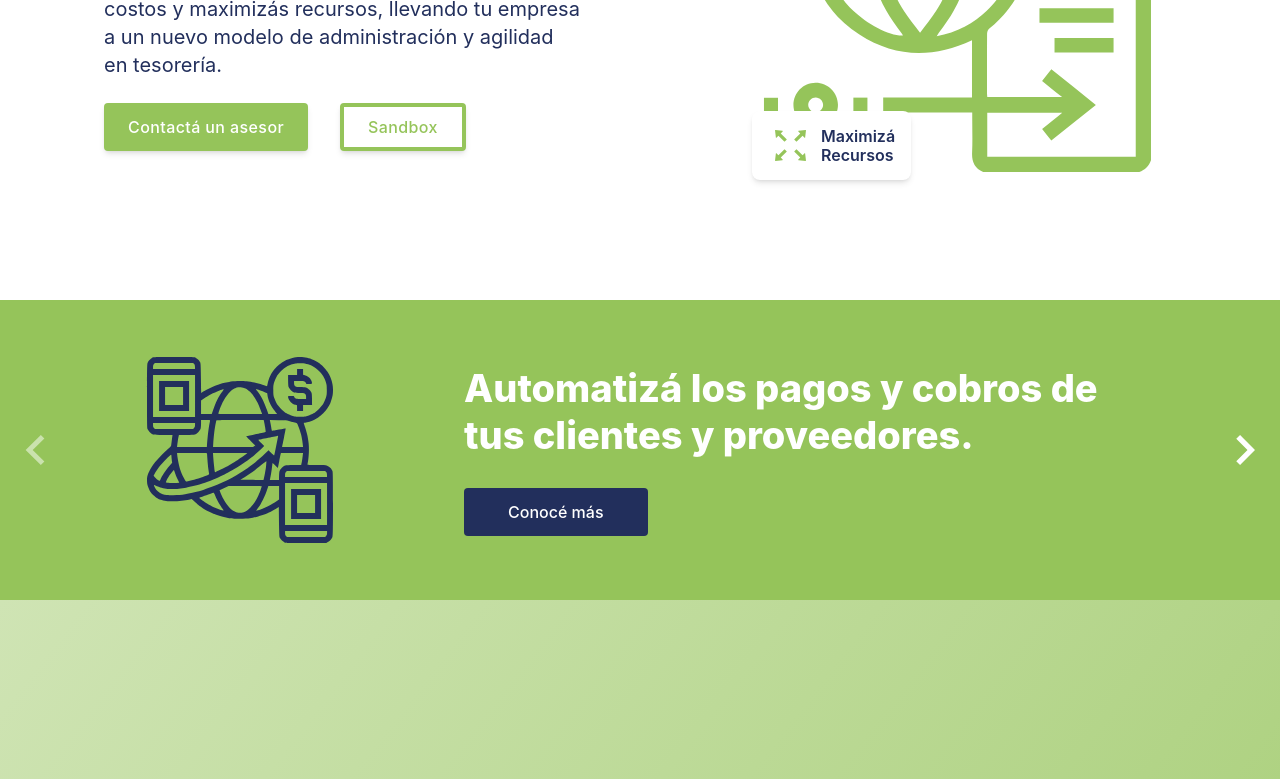
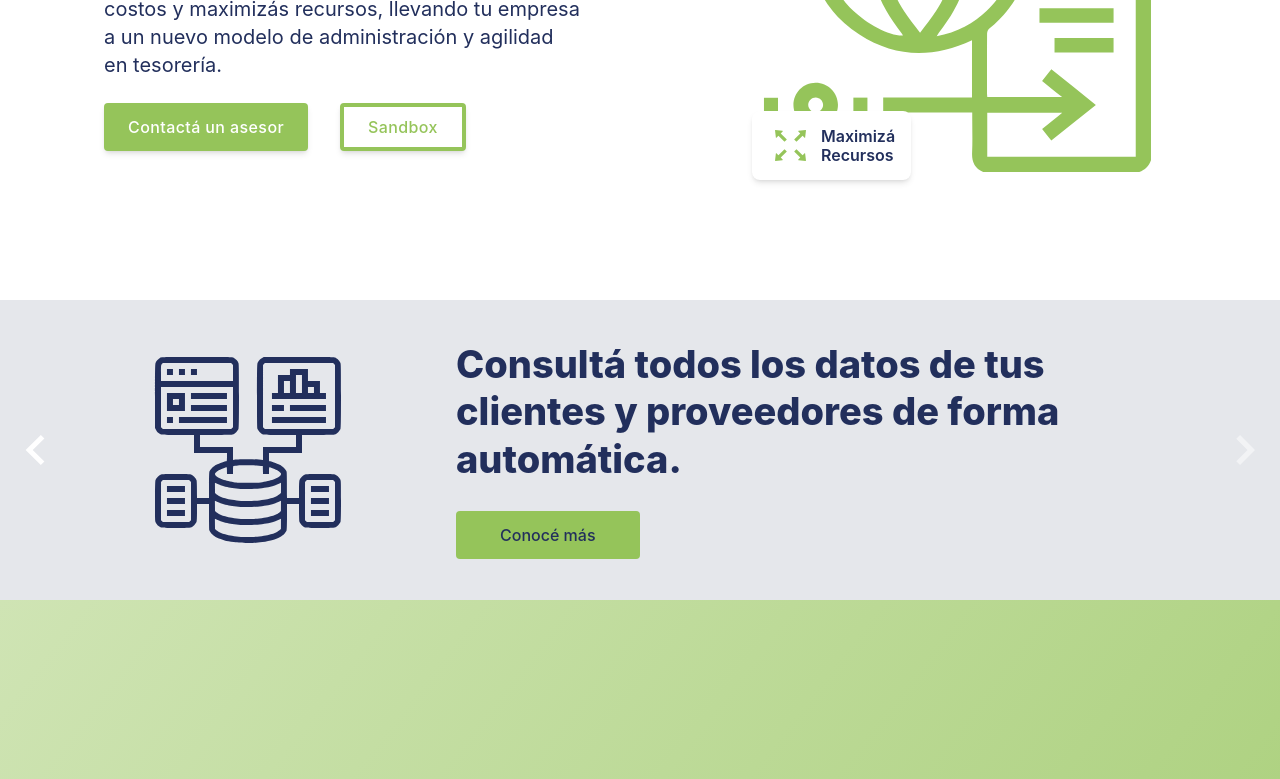
Before and after one commit to Lukecolman/bdc-api-landing-page, a React (Vite) app: page / in a window 1280 px wide. Shown: the part 498-1277 px from the top of the page. Built offline with nearby package versions, Linux system fonts and the light colour scheme.

Commit message:
update banner 2 and 3 designs

```diff
--- a/src/components/Slider.jsx
+++ b/src/components/Slider.jsx
@@ -1,6 +1,8 @@
 import React, { useState } from 'react';
 import { useKeenSlider } from 'keen-slider/react';
 import 'keen-slider/keen-slider.min.css';
+
+// TODO: MOVE THE TEXT TO CONSTANTS
 
 export default () => {
     const [currentSlide, setCurrentSlide] = useState(0);
@@ -15,63 +17,80 @@ export default () => {
                 setLoaded(true);
             },
             loop: true,
-        }
-        // [
-        //     (slider) => {
-        //         let timeout;
-        //         let mouseOver = false;
+        },
+        [
+            (slider) => {
+                let timeout;
+                let mouseOver = false;
 
-        //         function clearNextTimeout() {
-        //             clearTimeout(timeout);
-        //         }
+                function clearNextTimeout() {
+                    clearTimeout(timeout);
+                }
 
-        //         function nextTimeout() {
-        //             clearTimeout(timeout);
-        //             if (mouseOver) return;
-        //             timeout = setTimeout(() => {
-        //                 slider.next();
-        //             }, 2000);
-        //         }
+                function nextTimeout() {
+                    clearTimeout(timeout);
+                    if (mouseOver) return;
+                    timeout = setTimeout(() => {
+                        slider.next();
+                    }, 2000);
+                }
 
-        //         slider.on('created', () => {
-        //             slider.container.addEventListener('mouseover', () => {
-        //                 mouseOver = true;
-        //                 clearNextTimeout();
-        //             });
-        //             slider.container.addEventListener('mouseout', () => {
-        //                 mouseOver = false;
-        //                 nextTimeout();
-        //             });
-        //             nextTimeout();
-        //         });
+                slider.on('created', () => {
+                    slider.container.addEventListener('mouseover', () => {
+                        mouseOver = true;
+                        clearNextTimeout();
+                    });
+                    slider.container.addEventListener('mouseout', () => {
+                        mouseOver = false;
+                        nextTimeout();
+                    });
+                    nextTimeout();
+                });
 
-        //         slider.on('dragStarted', clearNextTimeout);
-        //         slider.on('animationEnded', nextTimeout);
-        //         slider.on('updated', nextTimeout);
-        //     },
-        // ]
+                slider.on('dragStarted', clearNextTimeout);
+                slider.on('animationEnded', nextTimeout);
+                slider.on('updated', nextTimeout);
+            },
+        ]
     );
 
     return (
         <>
             <div className='relative'>
                 <div ref={sliderRef} className='keen-slider bg-red-500 h-[300px] font-inter'>
-                    <div className='keen-slider__slide h-full w-full flex items-center justify-center bg-bdc-green text-white text-[38px] leading-tight gap-32'>
-                        <img src='./images/bannericon1.svg' alt='icon' className='h-[192px] w-[192px] fill-slate-500' />
+                    <div className='keen-slider__slide h-full w-full flex items-center justify-center bg-bdc-green text-white text-[38px] leading-tight gap-28'>
+                        <img src='./images/bannericon1.svg' alt='icon' className='h-[192px] w-[192px]' />
                         <div className='flex flex-col gap-7'>
                             <span className='font-extrabold block max-w-[42rem]'>
                                 Automatizá los pagos y cobros de tus clientes y proveedores.
                             </span>
                             <a href='' className='font-medium text-base bg-bdc-blue px-11 py-3 rounded w-fit'>
-                                Conocé más{' '}
+                                Conocé más
                             </a>
                         </div>
                     </div>
-                    <div className='keen-slider__slide h-full w-full flex items-center justify-center bg-violet-500 text-white text-9xl'>
-                        2
+                    <div className='keen-slider__slide h-full w-full flex items-center justify-center bg-bdc-blue text-white text-[38px] leading-tight gap-28'>
+                        <img src='./images/bannericon2.svg' alt='icon' className='h-[192px] w-[192px]' />
+                        <div className='flex flex-col gap-7'>
+                            <span className='font-extrabold block max-w-[42rem]'>
+                                Optimizá las gestión en tu billetera virtual y brindá mejores experiencias a tus
+                                clientes.
+                            </span>
+                            <a href='' className='font-medium text-base bg-bdc-green px-11 py-3 rounded w-fit'>
+                                Conocé más
+                            </a>
+                        </div>
                     </div>
-                    <div className='keen-slider__slide h-full w-full flex items-center justify-center bg-orange-500 text-white text-9xl'>
-                        3
+                    <div className='keen-slider__slide h-full w-full flex items-center justify-center bg-gray-200 text-bdc-blue text-[38px] leading-tight gap-28'>
+                        <img src='./images/bannericon3.svg' alt='icon' className='h-[192px] w-[192px]' />
+                        <div className='flex flex-col gap-7'>
+                            <span className='font-extrabold block max-w-[42rem]'>
+                                Consultá todos los datos de tus clientes y proveedores de forma automática.
+                            </span>
+                            <a href='' className='font-medium text-base bg-bdc-green px-11 py-3 rounded w-fit'>
+                                Conocé más
+                            </a>
+                        </div>
                     </div>
                 </div>
                 {loaded && instanceRef.current && (
```
Also changed, not shown: public/images/bannericon2.svg, public/images/bannericon3.svg.
